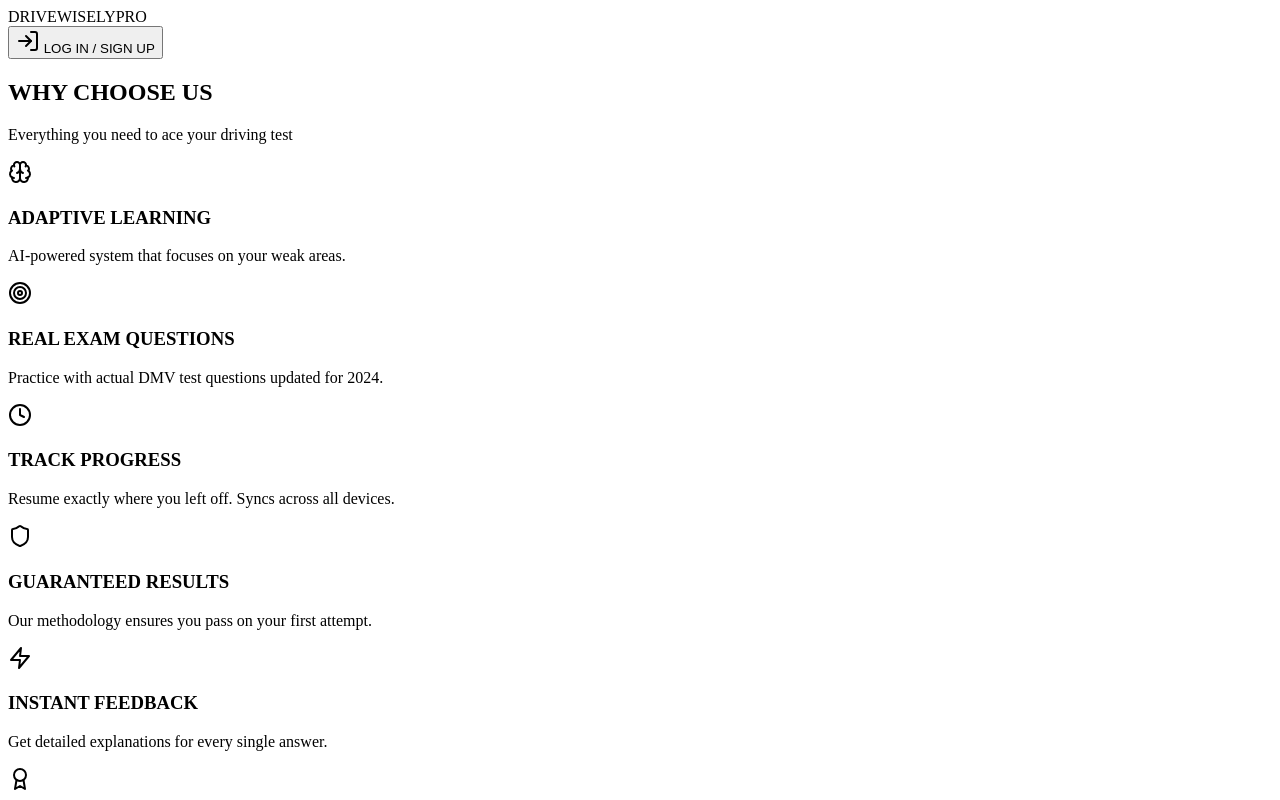
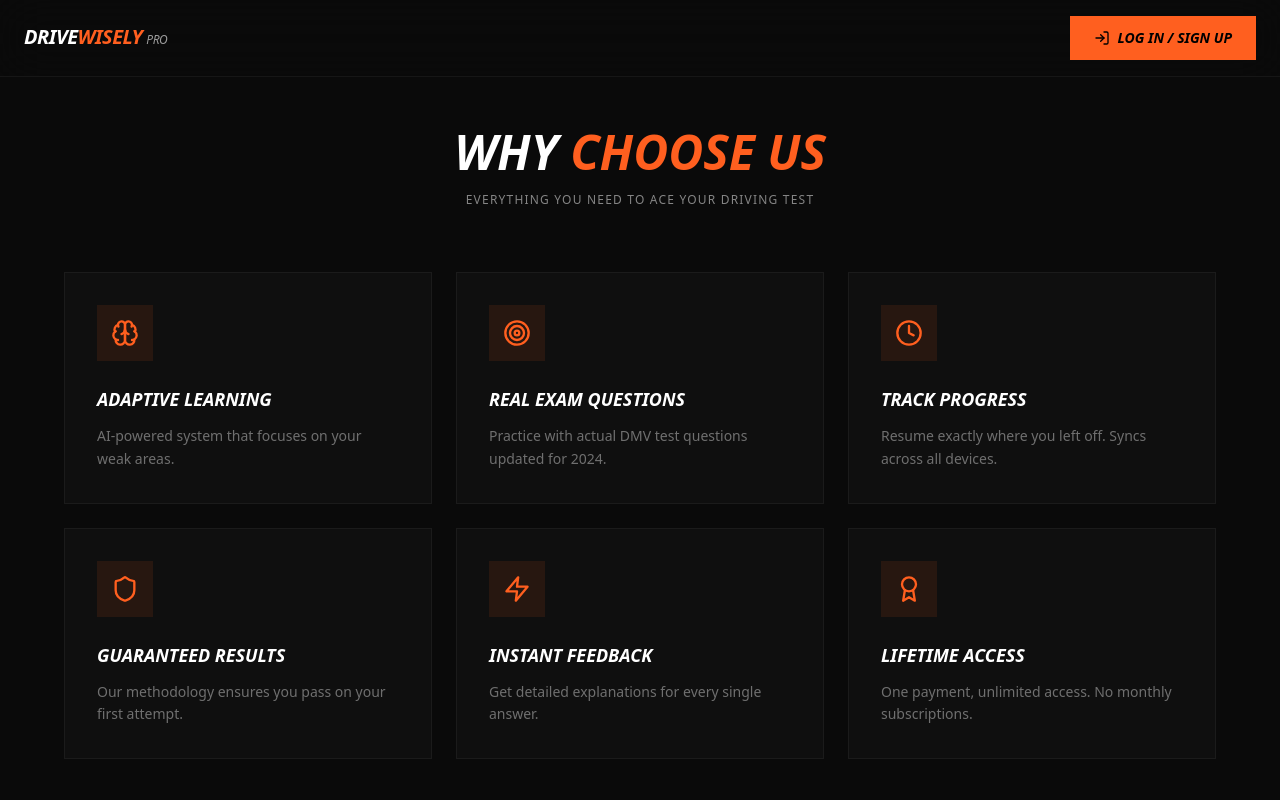
Before and after one commit to slicepugsnips-cmd/drivewisely-pro, a Next.js app: page / in a window 1280 px wide. Shown: the top 800 px of the page. Built offline with nearby package versions, Linux system fonts and the light colour scheme.

Commit message:
Create layout.js

```diff
--- /dev/null
+++ b/src/app/layout.js
@@ -0,0 +1,19 @@
+import './globals.css'
+
+export const metadata = {
+  title: 'DriveWisely Pro',
+  description: 'Master your DMV test',
+}
+
+export default function RootLayout({ children }) {
+  return (
+    <html lang="en">
+      <head>
+        <link rel="stylesheet" href="https://fonts.googleapis.com/css2?family=Inter:wght@400;700;900&display=swap" />
+      </head>
+      <body className="bg-[#0a0a0a] text-white antialiased">
+        {children}
+      </body>
+    </html>
+  )
+}
```
